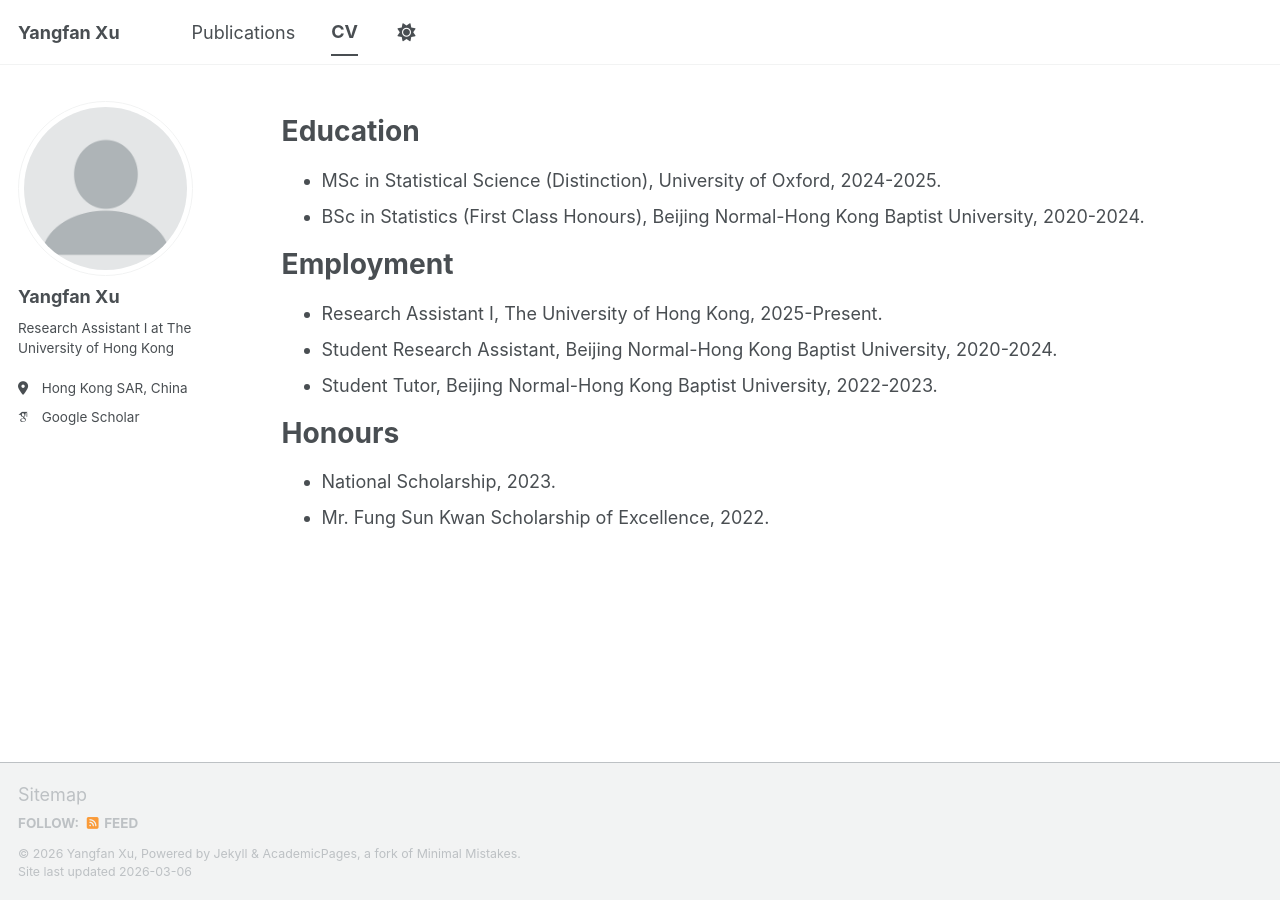
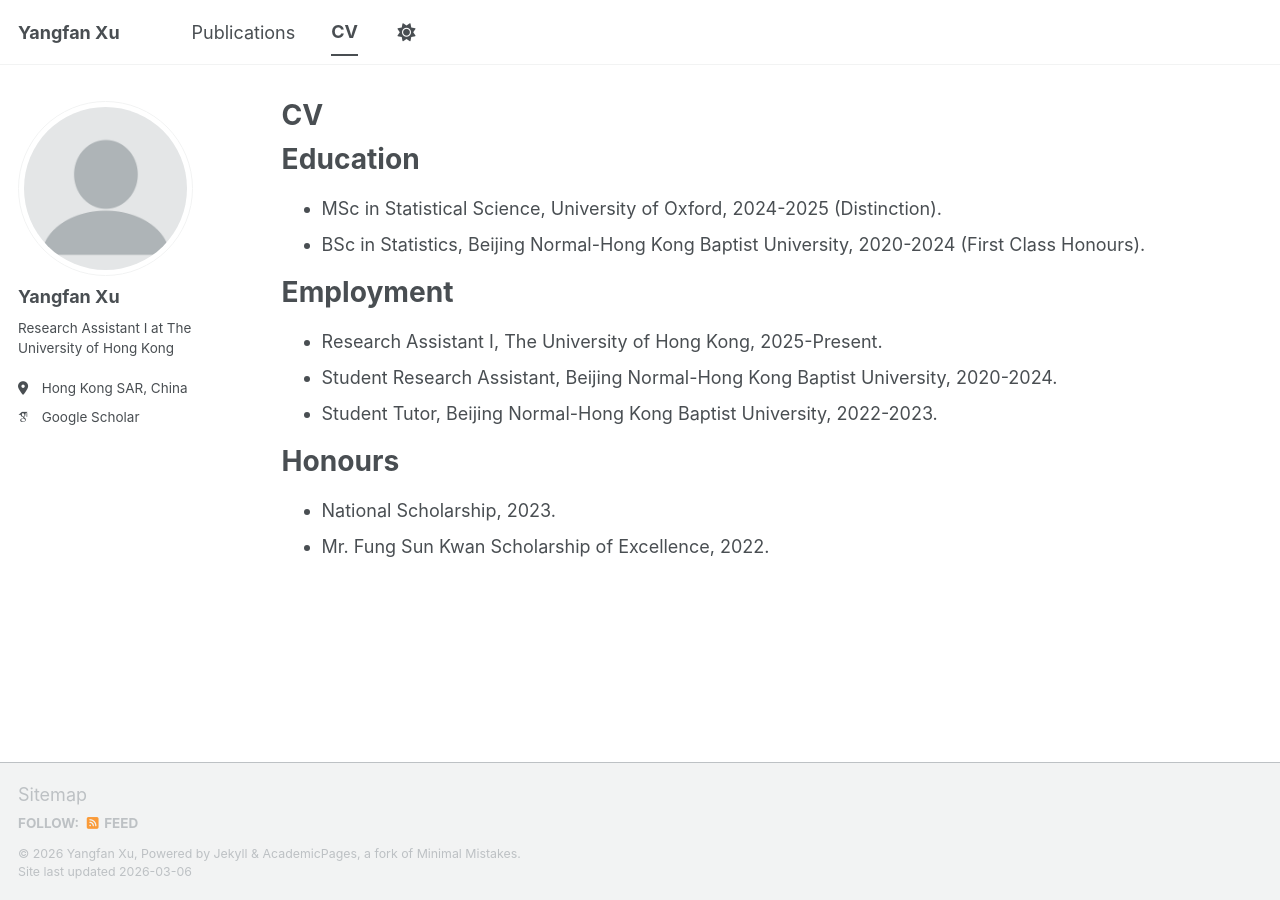
Before and after one commit to ethanxu02/ethanxu02.github.io, a Jekyll site: the page built from _pages/cv.md, in a window 1280 px wide. Built offline with Jekyll 4.4.1, drawn with Linux system fonts in a browser that asks for light colours; some web fonts are replaced; a script bundle is joined from its source files by our own code; library files that are not in the unit come from our copies.

Commit message:
Update cv.md

```diff
--- a/_pages/cv.md
+++ b/_pages/cv.md
@@ -1,6 +1,6 @@
 ---
 layout: archive
-title: ""
+title: "CV"
 permalink: /cv/
 author_profile: true
 redirect_from:
@@ -11,8 +11,8 @@ redirect_from:
 
 Education
 ======
-* MSc in Statistical Science (Distinction), University of Oxford, 2024-2025.
-* BSc in Statistics (First Class Honours), Beijing Normal-Hong Kong Baptist University, 2020-2024.
+* MSc in Statistical Science, University of Oxford, 2024-2025 (Distinction).
+* BSc in Statistics, Beijing Normal-Hong Kong Baptist University, 2020-2024 (First Class Honours).
 
 Employment
 ======
```
